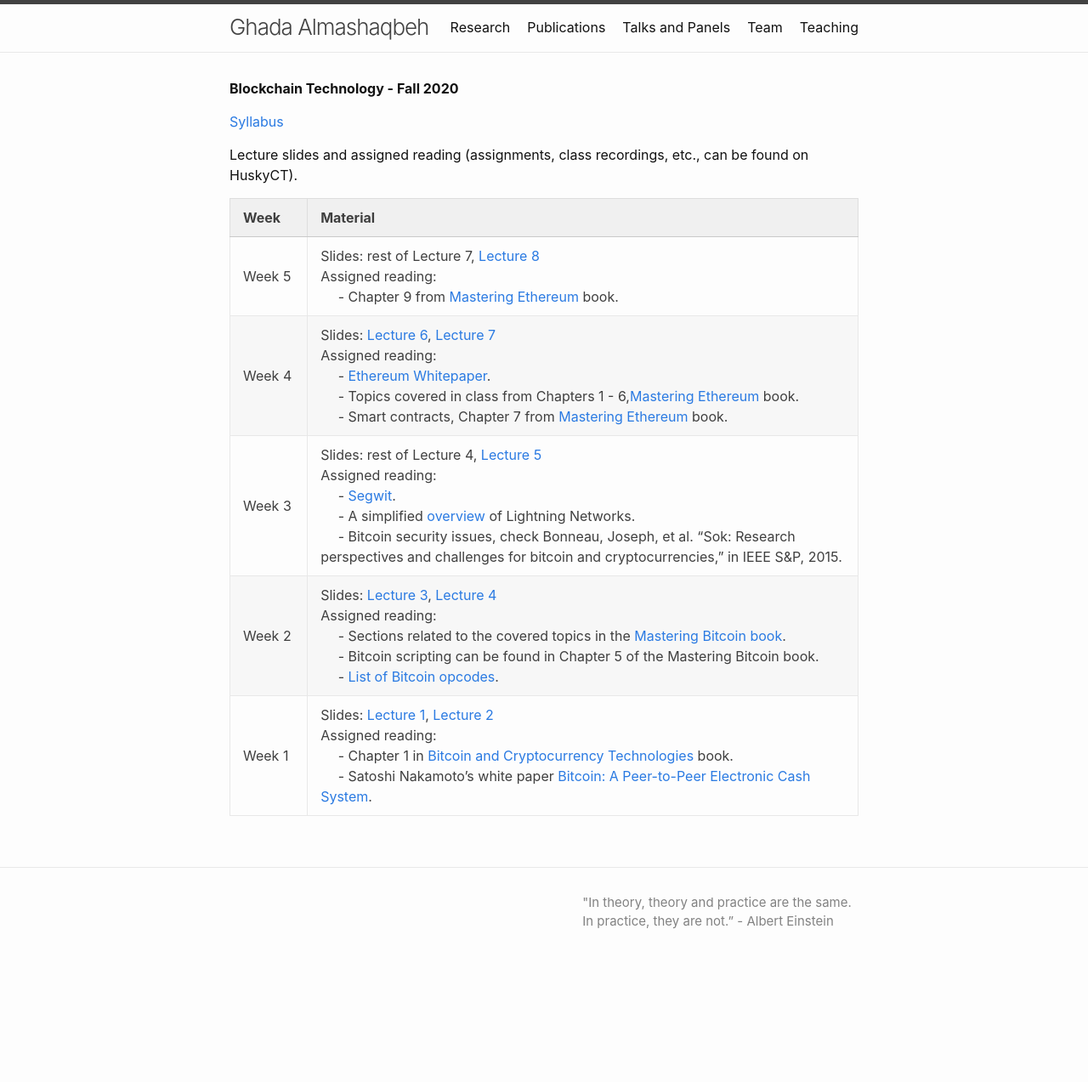
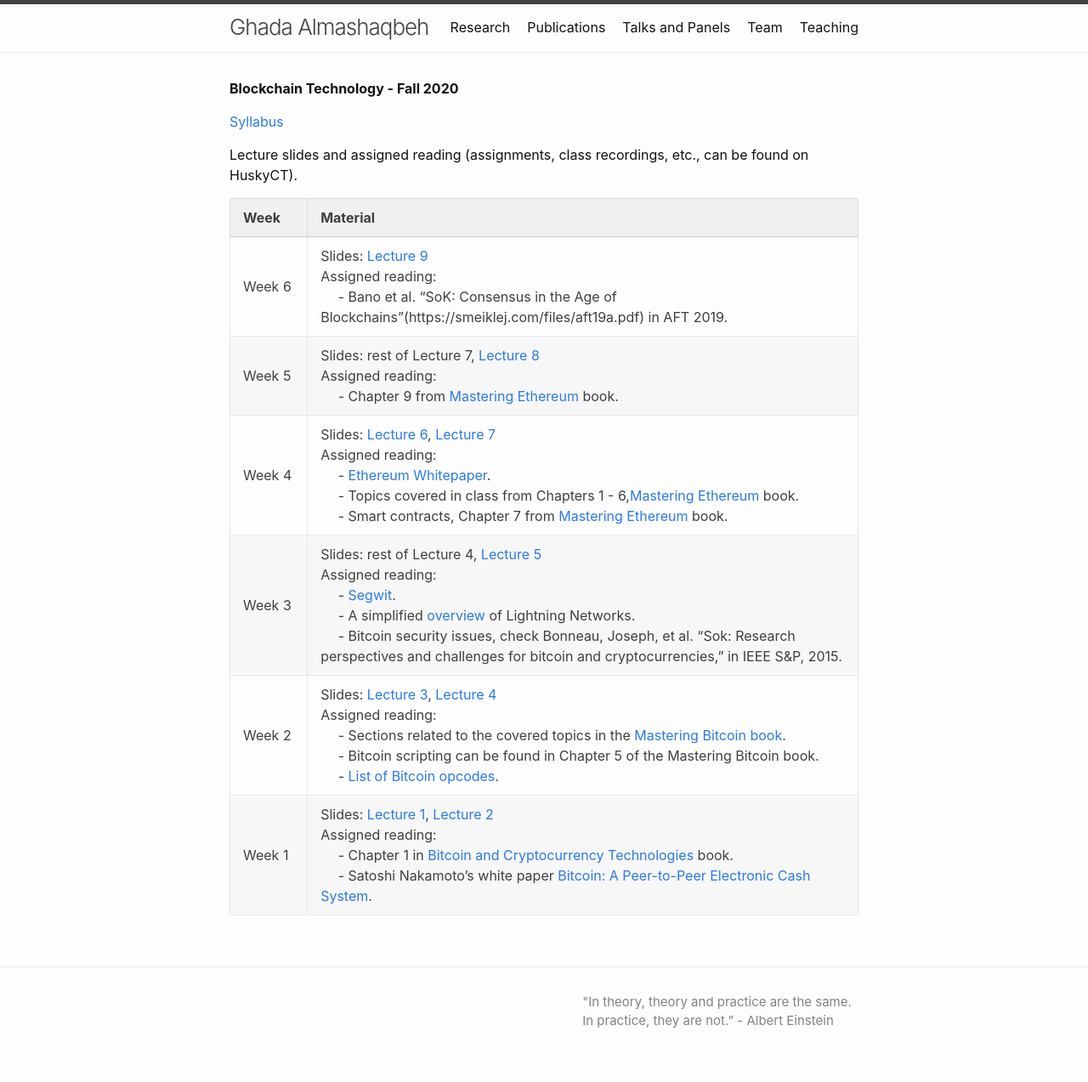
Before and after one commit to GhadaAlmashaqbeh/GhadaAlmashaqbeh.github.io, a Jekyll site: the page built from courses/blockchain-technology-f2020/index.md, in a window 1280 px wide. Shown: the whole page at 85% size. Built offline with Jekyll 4.4.1, drawn with Linux system fonts in a browser that asks for light colours; before the commit the page ends 1156 px from its top, so only the background shows below that.

Commit message:
Add lecture 9

```diff
--- a/courses/blockchain-technology-f2020/index.md
+++ b/courses/blockchain-technology-f2020/index.md
@@ -10,6 +10,7 @@ Lecture slides and assigned reading (assignments, class recordings, etc., can be
 
 | Week&emsp;| Material           |
 |----------|--------------------|
+| Week 6 | Slides: [Lecture 9](./lecture9.pdf) <br/> Assigned reading: <br/> &emsp; - Bano et al. "SoK: Consensus in the Age of Blockchains"(https://smeiklej.com/files/aft19a.pdf) in AFT 2019. |
 | Week 5 | Slides: rest of Lecture 7, [Lecture 8](./lecture8.pdf) <br/> Assigned reading: <br/> &emsp; - Chapter 9 from [Mastering Ethereum](https://github.com/ethereumbook/ethereumbook/blob/develop/book.asciidoc) book. |
 | Week 4 | Slides: [Lecture 6](./lecture6.pdf), [Lecture 7](./lecture7.pdf) <br/> Assigned reading: <br/> &emsp; - [Ethereum Whitepaper](https://ethereum.org/en/whitepaper/). <br/> &emsp; - Topics covered in class from Chapters 1 - 6,[Mastering Ethereum](https://github.com/ethereumbook/ethereumbook/blob/develop/book.asciidoc) book. <br/> &emsp; - Smart contracts, Chapter 7 from [Mastering Ethereum](https://github.com/ethereumbook/ethereumbook/blob/develop/book.asciidoc) book. |
 | Week 3 | Slides: rest of Lecture 4, [Lecture 5](./lecture5.pdf) <br/> Assigned reading: <br/> &emsp; - [Segwit](https://en.bitcoin.it/wiki/Segregated_Witness). <br/> &emsp; - A simplified [overview](https://academy.binance.com/blockchain/what-is-lightning-network) of Lightning Networks. <br/> &emsp; - Bitcoin security issues, check Bonneau, Joseph, et al. "Sok: Research perspectives and challenges for bitcoin and cryptocurrencies," in IEEE S&P, 2015.|
```
Also changed, not shown: 3 other files.
